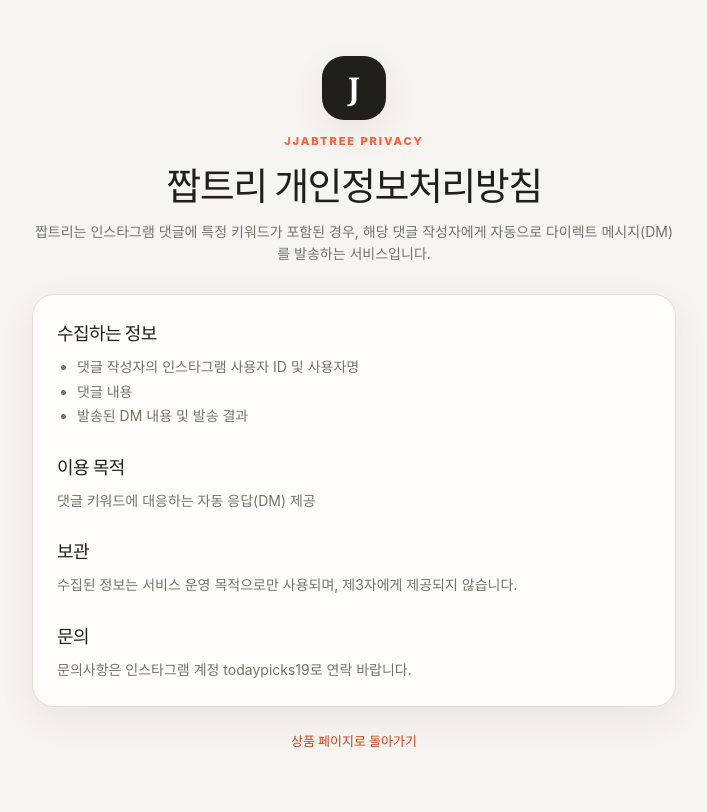
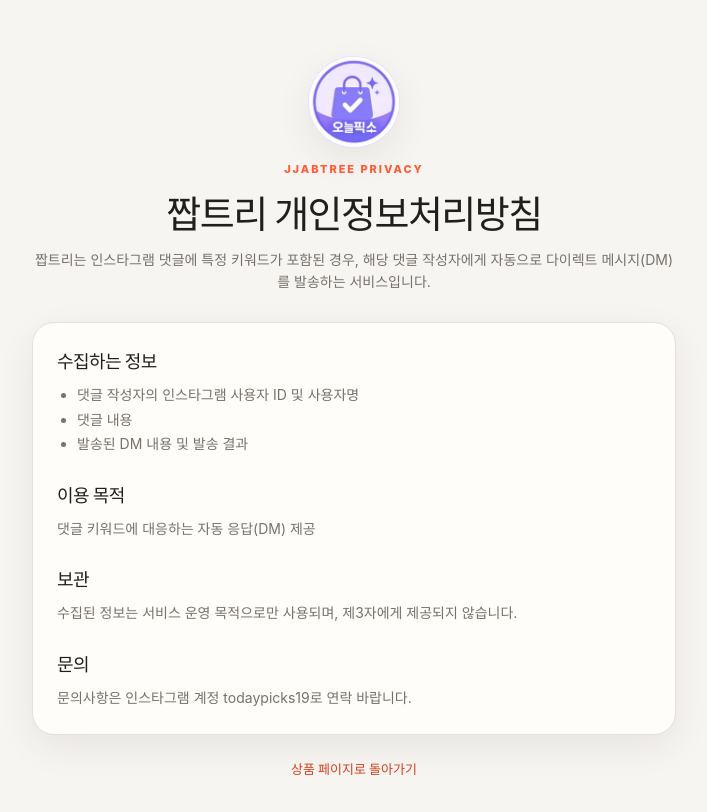
Before and after one commit to dreamev5031/jjabtree, a React (Vite) app in the folder frontend/: page /privacy in a window 1280 px wide. Shown: the whole page, without its empty margins (286-993 px from the left). Built offline with nearby package versions, Linux system fonts and the light colour scheme; no server answers.

Commit message:
Use Todaypicks logo in frontend

```diff
--- a/frontend/index.html
+++ b/frontend/index.html
@@ -5,6 +5,7 @@
     <meta name="viewport" content="width=device-width, initial-scale=1.0" />
     <meta name="theme-color" content="#f7f5f2" />
     <meta name="description" content="짭트리 상품 링크 모음" />
+    <link rel="icon" type="image/webp" href="/todaypicks-logo.webp" />
     <title>짭트리</title>
   </head>
   <body>
--- a/frontend/src/pages/PrivacyPage.jsx
+++ b/frontend/src/pages/PrivacyPage.jsx
@@ -4,7 +4,7 @@
   return (
     <main className="public-shell privacy-shell">
       <header className="public-header privacy-header">
-        <div className="brand-mark">J</div>
+        <img className="brand-logo" src="/todaypicks-logo.webp" alt="오늘픽스" />
         <p className="eyebrow">JJABTREE PRIVACY</p>
         <h1>짭트리 개인정보처리방침</h1>
         <p>
--- a/frontend/src/pages/PublicPage.jsx
+++ b/frontend/src/pages/PublicPage.jsx
@@ -17,7 +17,7 @@
   return (
     <main className="public-shell">
       <header className="public-header">
-        <div className="brand-mark">J</div>
+        <img className="brand-logo" src="/todaypicks-logo.webp" alt="오늘픽스" />
         <p className="eyebrow">JJABTREE</p>
         <h1>영상 속 상품 모아보기</h1>
         <p>릴스에서 안내받은 번호의 상품을 눌러 확인하세요.</p>
--- a/frontend/src/styles.css
+++ b/frontend/src/styles.css
@@ -22,7 +22,7 @@
 
 .public-shell { width: min(100%, 760px); margin: 0 auto; padding: 44px 18px 34px; }
 .public-header { text-align: center; margin-bottom: 30px; }
-.brand-mark { width: 64px; height: 64px; margin: 0 auto 14px; border-radius: 22px; display: grid; place-items: center; color: white; background: var(--ink); font: 800 30px/1 Georgia, serif; box-shadow: var(--shadow); }
+.brand-logo { width: 92px; height: 92px; margin: 0 auto 14px; border-radius: 50%; display: block; object-fit: cover; background: white; border: 1px solid rgba(101, 79, 224, .16); box-shadow: var(--shadow); }
 .eyebrow { margin: 0 0 8px; font-size: 11px; font-weight: 800; letter-spacing: 0.18em; color: var(--accent); }
 .public-header h1, .admin-header h1, .login-card h1 { margin: 0; font-size: clamp(28px, 8vw, 42px); letter-spacing: -0.04em; }
 .public-header > p:last-child { margin: 10px auto 0; color: var(--muted); line-height: 1.55; font-size: 14px; }
```
Also changed, not shown: frontend/public/todaypicks-logo.webp (added).
